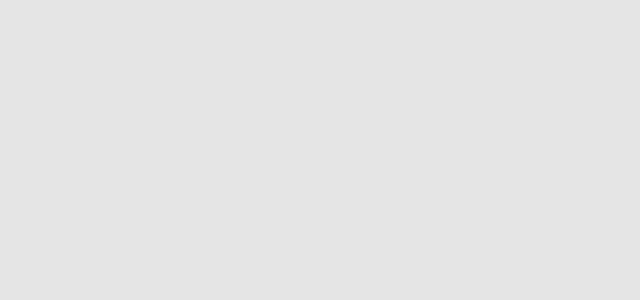
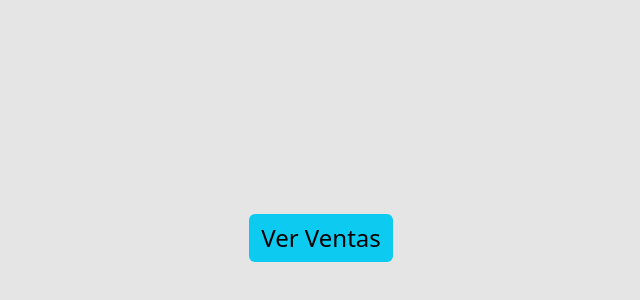
Before and after one commit to emiandd/hey-andes, a React (Create React App) app: page / in a window 1280 px wide. Before the commit this address had no page. Shown: the part 162-462 px from the top of the page, without its empty margins (319-959 px from the left). Built offline with nearby package versions, Linux system fonts and the light colour scheme.

Commit message:
pages: Home added

```diff
--- a/src/App.css
+++ b/src/App.css
@@ -1,4 +1,16 @@
-body{
+
+/*///  PAGE: Home  ///*/
+
+.home{
+  display: flex;
+  justify-content: center;
+  align-items: center;
+  height: 100vh;
+}
+
+.home button{
+  border: none;
+  font-size: 1.5rem;
 }
 
 /*///  PAGE: Companies  ///*/
@@ -71,7 +83,7 @@ body{
   height: 3rem;
   align-items: center;
   padding-left: 4.7rem;
-  margin-bottom: 2rem;
+  margin: 1rem 0;
 }
 
 .menu p{
--- a/src/App.js
+++ b/src/App.js
@@ -1,5 +1,6 @@
 import './App.css';
 import 'bootstrap/dist/css/bootstrap.min.css';
+import Home from './pages/Home/Home.jsx';
 import Companies from './pages/Companies/Companies.jsx';
 import CompanyDetail from './pages/CompanyDetail/CompanyDetail.jsx';
 import { Route, Routes } from 'react-router-dom';
@@ -8,6 +9,7 @@ function App() {
   return (
     <>
      <Routes>
+       <Route path="/" element={<Home />} />
        <Route path="/empresas" element={<Companies />} />
        <Route path="/empresas/:nombre_empresa" element={<CompanyDetail />} />
      </Routes>
--- /dev/null
+++ b/src/pages/Home/Home.jsx
@@ -0,0 +1,10 @@
+import { Button } from 'react-bootstrap';
+import { Link } from 'react-router-dom';
+
+export default function Home() {
+	return (
+		<div className="home">
+			<Link to="/empresas"><Button variant="info">Ver Ventas</Button></Link>
+		</div>
+	)
+}
```
